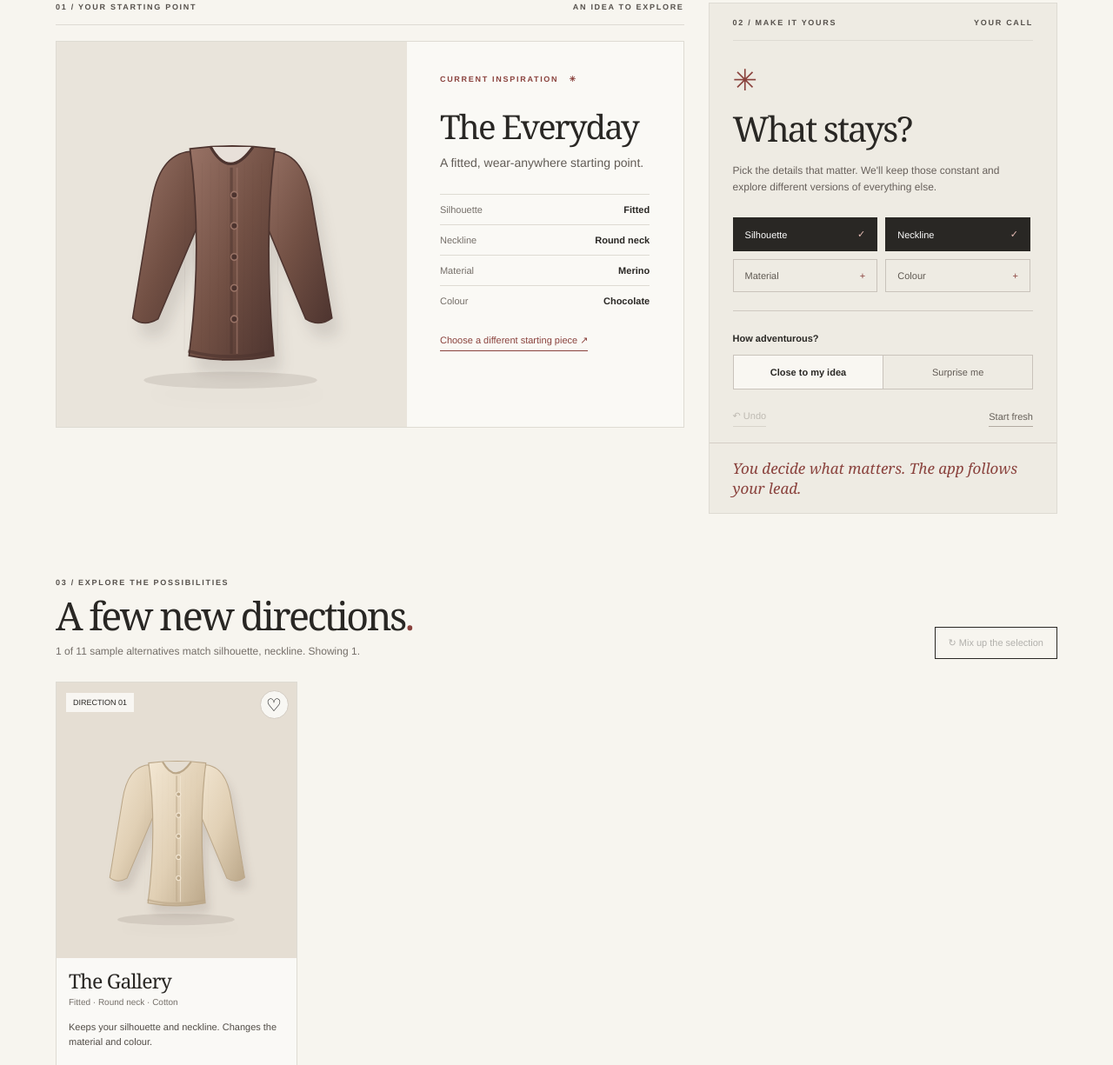
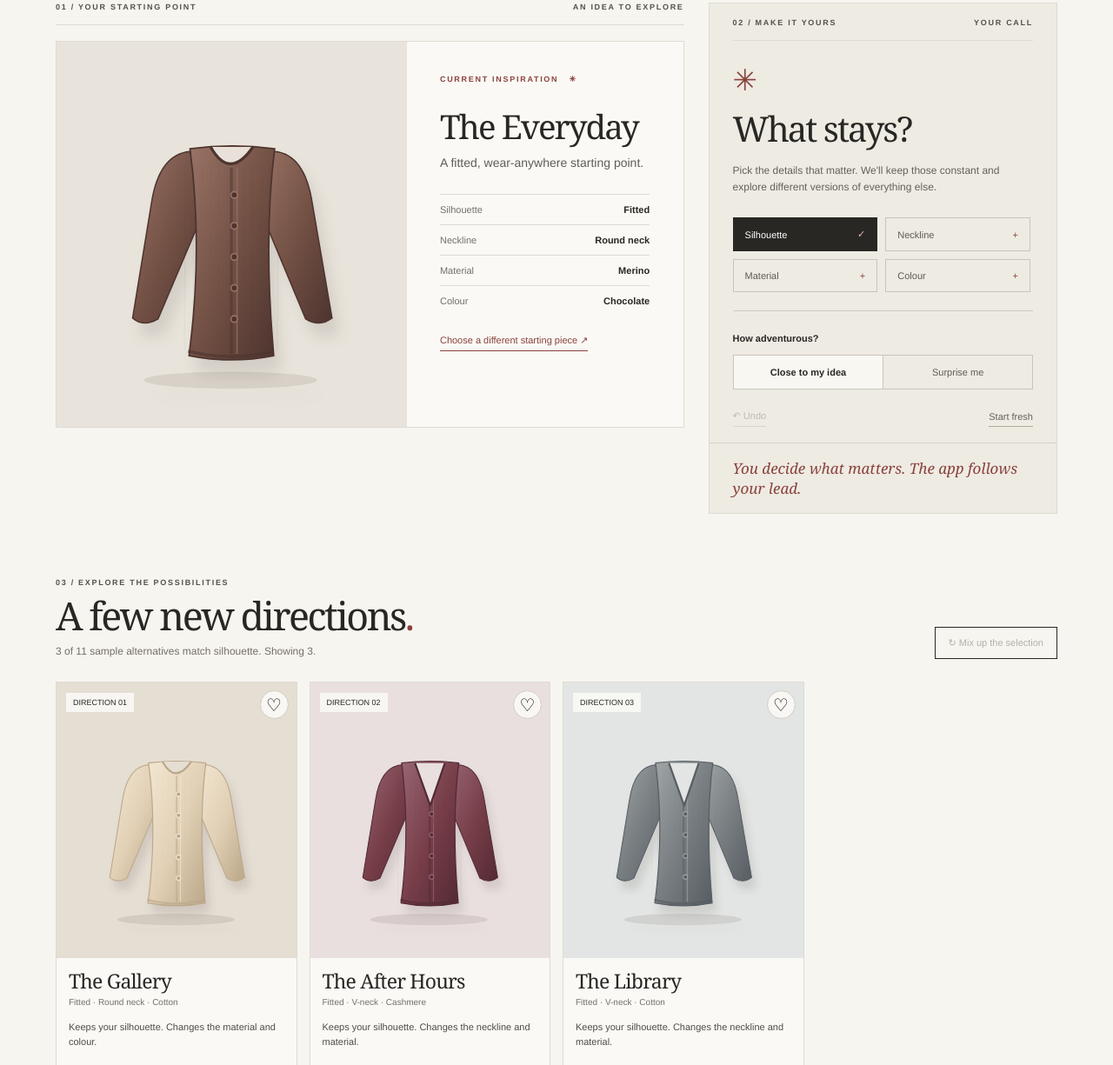
Before and after one commit to desiraesidhu17-del/worth-it-scorer, a browser extension: page studio/index.html in a window 1280 px wide. Shown: the part 634-1859 px from the top of the page at 87% size. Drawn offline with Linux system fonts and the light colour scheme.

Commit message:
fix(studio): start with a useful shortlist and tidy demo instructions

```diff
--- a/studio/app.js
+++ b/studio/app.js
@@ -34,7 +34,7 @@
   const ATTRIBUTES = ["silhouette", "neckline", "material", "colour"];
   const KEY = "barefax.studio.demo-finds.v1";
 
-  let state = { seedId: "everyday", keep: ["silhouette", "neckline"], mode: "close", turn: 0 };
+  let state = { seedId: "everyday", keep: ["silhouette"], mode: "close", turn: 0 };
   let history = [];
   let saved = readSaved();
   let compareSelection = [];
@@ -94,7 +94,7 @@
   }
 
   function reset() {
-    update(() => { state = { seedId: "everyday", keep: ["silhouette", "neckline"], mode: "close", turn: 0 }; });
+    update(() => { state = { seedId: "everyday", keep: ["silhouette"], mode: "close", turn: 0 }; });
   }
 
   function garmentSVG(product) {
@@ -210,8 +210,8 @@
     const keptLabels = state.keep.length ? state.keep.join(", ") : "no fixed details";
     const allCount = PRODUCTS.filter((p) => p.id !== state.seedId && matches(p, productById(state.seedId))).length;
     $("#result-explanation").textContent = `${allCount} of 11 sample alternatives match ${keptLabels}. Showing ${results.length}.`;
-    $("#reshuffle").disabled = allCount < 2;
-    $("#reshuffle").title = allCount < 2 ? "No other matching options to rotate" : "Rotate the sample selection";
+    $("#reshuffle").disabled = allCount <= 4;
+    $("#reshuffle").title = allCount <= 4 ? "All matching sample options are already visible" : "Rotate the sample selection";
   }
 
   function renderRack() {
--- a/studio/index.html
+++ b/studio/index.html
@@ -57,7 +57,7 @@
             <p>Pick the details that matter. We'll keep those constant and explore different versions of everything else.</p>
             <div class="keep-controls" id="keep-controls" role="group" aria-label="Features to preserve">
               <button class="keep-chip" type="button" data-keep="silhouette" aria-pressed="true">Silhouette <span aria-hidden="true">✓</span></button>
-              <button class="keep-chip" type="button" data-keep="neckline" aria-pressed="true">Neckline <span aria-hidden="true">✓</span></button>
+              <button class="keep-chip" type="button" data-keep="neckline" aria-pressed="false">Neckline <span aria-hidden="true">✓</span></button>
               <button class="keep-chip" type="button" data-keep="material" aria-pressed="false">Material <span aria-hidden="true">+</span></button>
               <button class="keep-chip" type="button" data-keep="colour" aria-pressed="false">Colour <span aria-hidden="true">+</span></button>
             </div>
```
Also changed, not shown: 1 other file.
